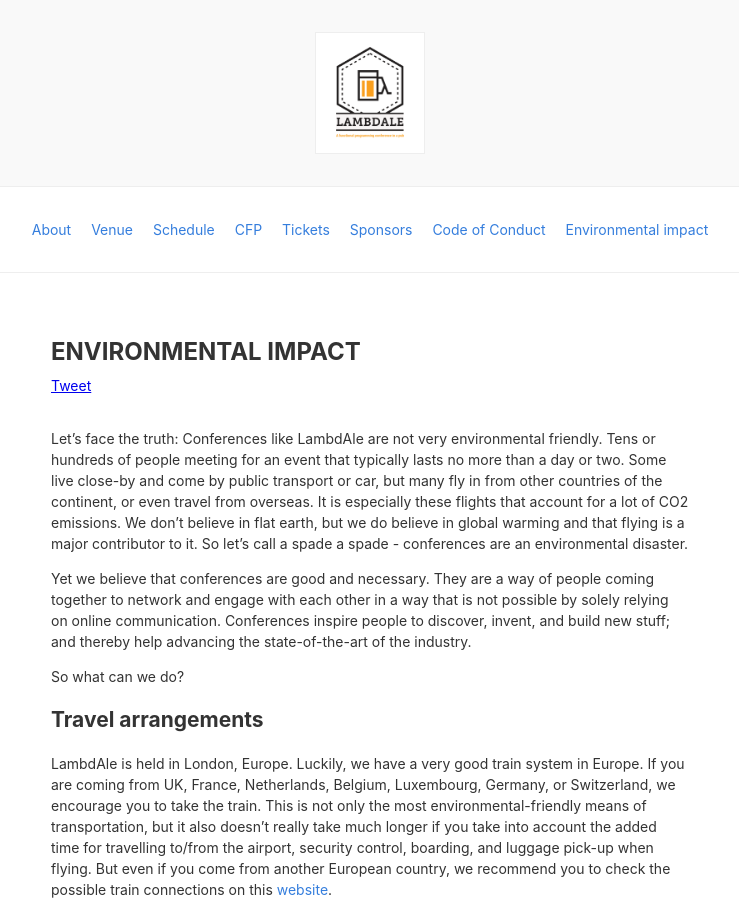
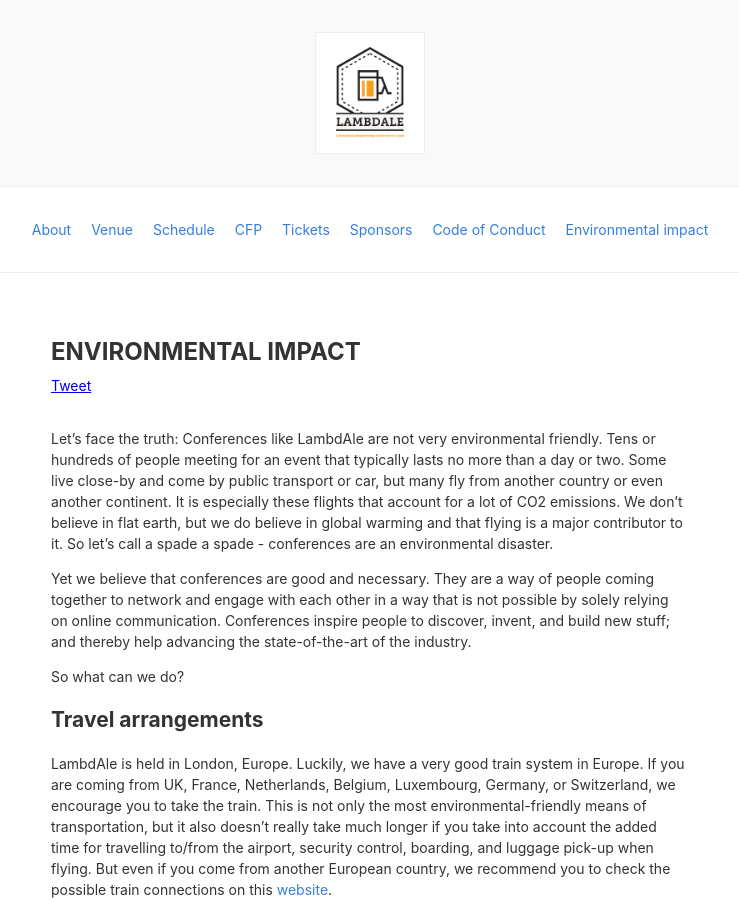
Before and after one commit to LambdAle/lambdale.github.io, a Jekyll site: the page built from environmental-impact.md, in a window 1280 px wide and 900 px high. Shown: the whole window, without its empty margins (270-1009 px from the left). Built offline with Jekyll 4.4.1, drawn with Linux system fonts in a browser that asks for light colours; nearby versions of some CDN libraries; library files that are not in the unit come from our copies; comment, search, counter and statistics services are not loaded.

Commit message:
PR review suggestions

```diff
--- a/environmental-impact.md
+++ b/environmental-impact.md
@@ -1,7 +1,7 @@
 ---
 title: Environmental impact
 ---
-Let's face the truth: Conferences like LambdAle are not very environmental friendly. Tens or hundreds of people meeting for an event that typically lasts no more than a day or two. Some live close-by and come by public transport or car, but many fly in from other countries of the continent, or even travel from overseas. It is especially these flights that account for a lot of CO2 emissions. We don't believe in flat earth, but we do believe in global warming and that flying is a major contributor to it. So let's call a spade a spade - conferences are an environmental disaster.
+Let's face the truth: Conferences like LambdAle are not very environmental friendly. Tens or hundreds of people meeting for an event that typically lasts no more than a day or two. Some live close-by and come by public transport or car, but many fly from another country or even another continent. It is especially these flights that account for a lot of CO2 emissions. We don't believe in flat earth, but we do believe in global warming and that flying is a major contributor to it. So let's call a spade a spade - conferences are an environmental disaster.
 
 Yet we believe that conferences are good and necessary. They are a way of people coming together to network and engage with each other in a way that is not possible by solely relying on online communication. Conferences inspire people to discover, invent, and build new stuff; and thereby help advancing the state-of-the-art of the industry.
 
```
